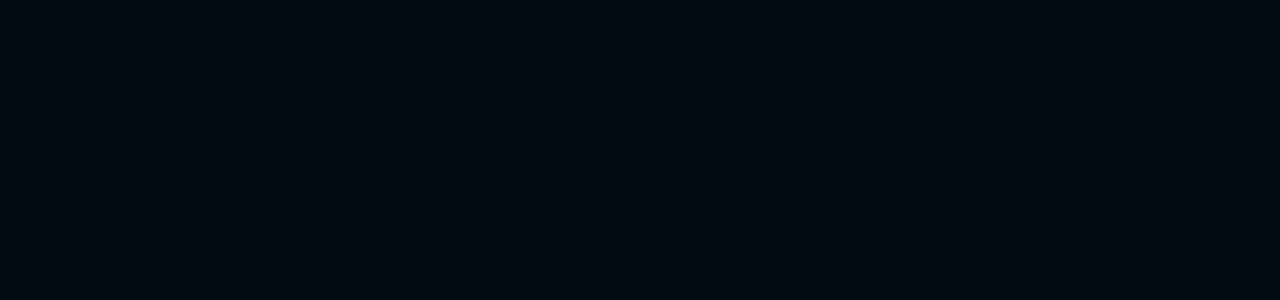
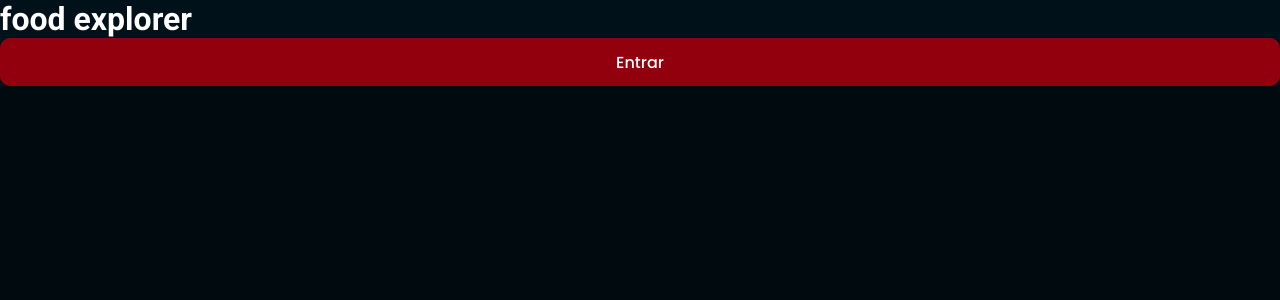
Before and after one commit to GabrielHAlvesPrg/foodExplorer, a React (Vite) app: page / in a window 1280 px wide. Shown: the top 300 px of the page. Built offline with nearby package versions, Linux system fonts and the light colour scheme.

Commit message:
created component button

```diff
--- a/index.html
+++ b/index.html
@@ -3,6 +3,12 @@
   <head>
     <meta charset="UTF-8" />
     <meta name="viewport" content="width=device-width, initial-scale=1.0" />
+    <link rel="preconnect" href="https://fonts.googleapis.com">
+    <link rel="preconnect" href="https://fonts.gstatic.com" crossorigin>
+    <link href="https://fonts.googleapis.com/css2?family=DM+Sans&family=Poppins:wght@400;500;700&family=Roboto:wght@400;700&display=swap" rel="stylesheet">
+    <style>
+      @import url('https://fonts.googleapis.com/css2?family=DM+Sans&family=Poppins:wght@400;500;700&family=Roboto:wght@400;700&display=swap');
+    </style>
     <title>foodexplorer</title>
   </head>
   <body>
--- /dev/null
+++ b/src/components/Button/index.jsx
@@ -0,0 +1,14 @@
+import { Container } from "./styles";
+
+export function Button({ title, loading = false, ...rest }){
+
+  return(
+    <Container
+     type="button"
+     disabled={loading} //se o loading for verdadeiro vai desabilitar.
+     {...rest}
+    >
+      {loading ? 'Carregando...' : title}
+    </Container>
+  )
+}
--- /dev/null
+++ b/src/components/Button/styles.js
@@ -0,0 +1,17 @@
+import styled from "styled-components";
+
+export const Container = styled.button`
+  width: 100%;
+  background-color: ${({ theme }) => theme.COLORS.RED};
+  color: ${({ theme }) => theme.COLORS.WHITE};
+
+  height: 4.8rem;
+  border: 0;
+  padding: 1.2rem auto;
+  border-radius: 1.0rem;
+  font-weight: 500;
+
+  &:disabled {
+    opacity: 0.5;
+  }
+`;
--- a/src/pages/SignIn/index.jsx
+++ b/src/pages/SignIn/index.jsx
@@ -1,10 +1,13 @@
 import { Container } from "./styles"
+
+import { Button } from '../../components/Button'
 
 export function SignIn(){
   return (
     <Container>
 
-
+    <h1>food explorer</h1>
+    <Button title={"Entrar"}/>
 
     </Container>
   )
--- a/src/styles/global.js
+++ b/src/styles/global.js
@@ -7,9 +7,33 @@
     box-sizing: border-box;
   }
 
+  :root {
+    font-size: 62.5%;
+
+    --ff-primary: 'Roboto', sans-serif;
+    --ff-secondary: 'Poppins', sans-serif;
+    --ff-baseboard: 'DM Sans', sans-serif;
+  }
+
   body {
     background-color: ${({ theme }) => theme.COLORS.BACKGROUND_800};
     color: ${({ theme }) => theme.COLORS.WHITE};
+
+    -webkit-font-smoothing: antialiased;
+  }
+
+  body, input, textarea {
+    font-family: var(--ff-primary);
+    outline: none; // remove as linhas de contornos.
+    font-size: 1.6rem;
+  }
+
+  //font do texto do rodapé: font-family: 'DM Sans', sans-serif;
+
+  button {
+    font-family: var(--ff-secondary);
+    outline: none;
+    font-size: 1.6rem;
   }
 
   a {
```
Also changed, not shown: src/assets/Polygon 1.png (added).
